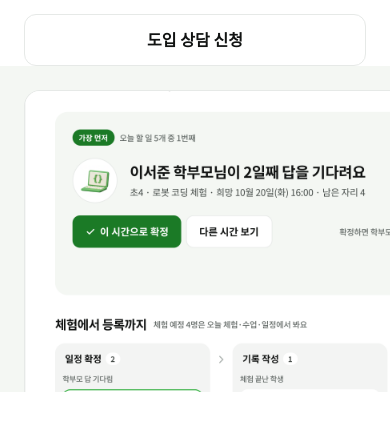
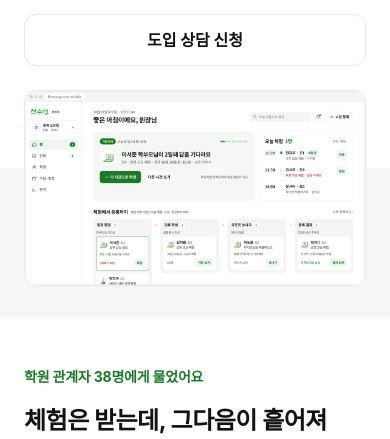
Before and after one commit to kimwon0828-prog/first_class, a Next.js app: page /partner in a window 390 px wide. Shown: the part 350-789 px from the top of the page. Built offline with nearby package versions, Linux system fonts and the light colour scheme; no server answers.

Commit message:
fix(partner): show the full hero mockup on mobile instead of cropping it
Co-Authored-By: Claude Opus 5.5 <noreply@anthropic.com>
Claude-Session: https://claude.ai/code/session_01ByVaAukCWZetH8RSp1PsCL

```diff
--- a/app/partner/partner-v2.module.css
+++ b/app/partner/partner-v2.module.css
@@ -1455,7 +1455,8 @@
 
   .hero {
     padding-top: 32px;
-    background: linear-gradient(180deg, var(--surface-white) 0, var(--surface-white) calc(100% - 326px), var(--surface-ground-green) calc(100% - 326px));
+    padding-bottom: 32px;
+    background: linear-gradient(180deg, var(--surface-white) 0, var(--surface-white) calc(100% - 150px), var(--surface-ground-green) calc(100% - 150px));
   }
 
   .heroIn {
@@ -1489,30 +1490,23 @@
     width: 100%;
   }
 
-  /* 모바일은 목업 오른쪽이 화면 밖으로 나가게 잘라 보여 준다. */
+  /* 모바일도 홈 목업 전체를 보여 준다(잘라 내지 않는다). */
   .heroShot {
-    width: calc(100% + 24px);
+    width: 100%;
     max-width: none;
-    margin-top: -16px;
-    margin-right: -48px;
-    padding-top: 24px;
+    padding-top: 8px;
   }
 
   .heroShotFrame {
-    height: 302px;
+    overflow: hidden;
     border: 1px solid var(--line-default);
-    border-right: 0;
-    border-bottom: 0;
-    border-radius: 16px 0 0 0;
+    border-radius: 12px;
     background: var(--surface-white);
   }
 
   .heroShotImage {
-    position: absolute;
-    top: -87px;
-    left: -150px;
-    width: 898px;
-    max-width: none;
+    width: 100%;
+    height: auto;
   }
 
   .statCard {
```
